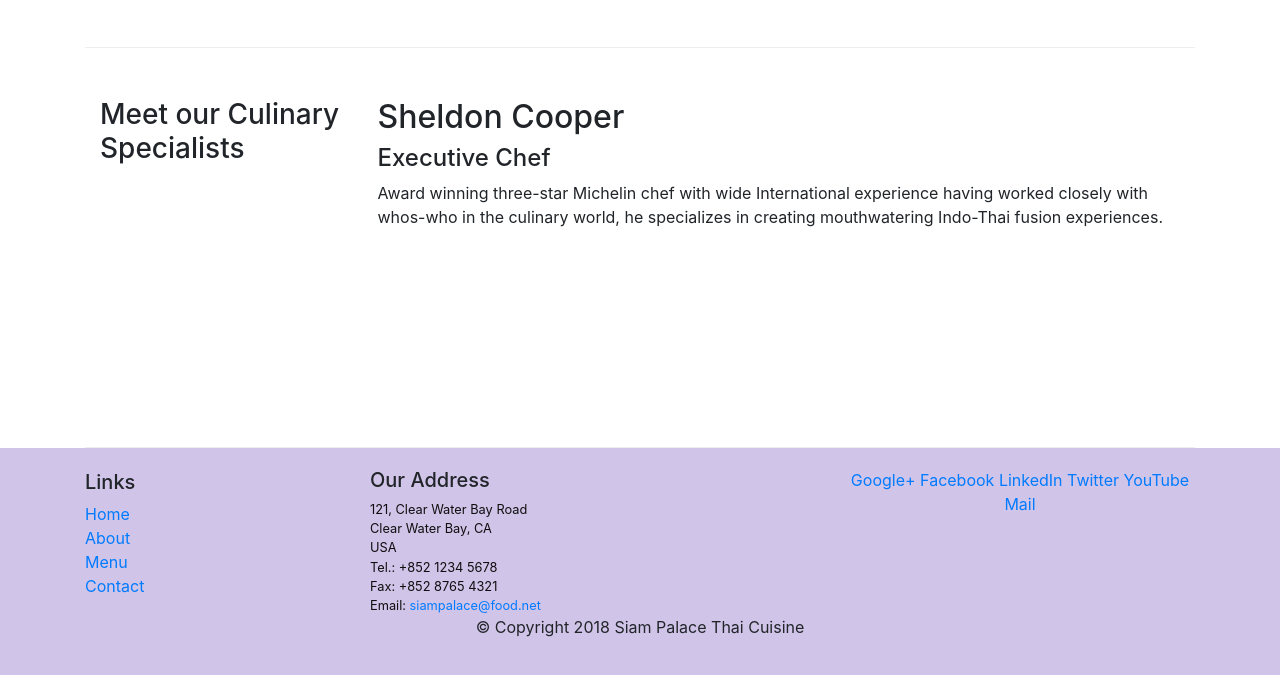
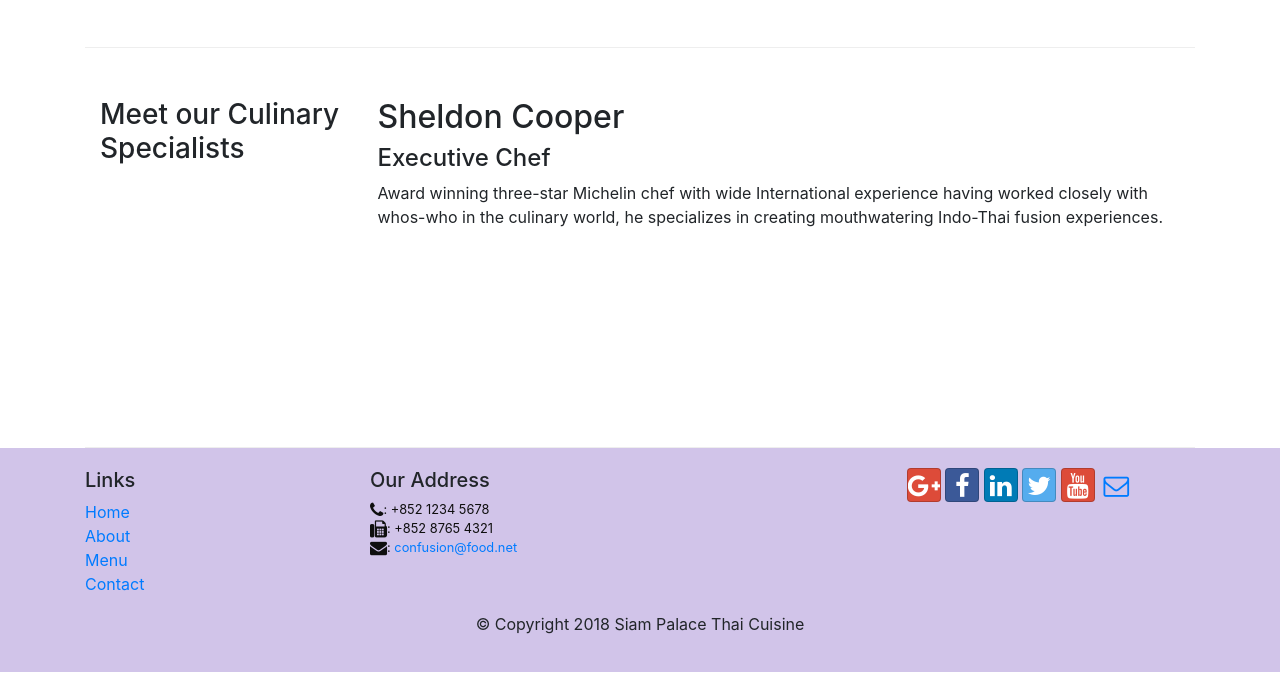
Before and after one commit to PauuuIFBM/Siam-Palace-website, a website: page index.html in a window 1280 px wide. Shown: the part 1086-1761 px from the top of the page. Drawn offline with nearby package versions, Linux system fonts and the light colour scheme.

Commit message:
Activity 5 done

```diff
--- a/index.html
+++ b/index.html
@@ -7,6 +7,10 @@
     <meta http-equiv="x-ua-compatible" content="ie=edge">
 
     <link rel="stylesheet" href="node_modules/bootstrap/dist/css/bootstrap.min.css">
+    <link rel="stylesheet" href="node_modules/font-awesome/css/font-awesome.min.css">
+    <link rel="stylesheet" href="node_modules/bootstrap-social/bootstrap-social.css">
+
+
     <script src="node_modules/jquery/dist/jquery.slim.js"></script>
     <script src="node_modules/popper.js/dist/umd/popper.min.js"></script>
     <script src="node_modules/bootstrap/dist/js/bootstrap.min.js"></script>
@@ -27,10 +31,13 @@
                 <div class="collapse navbar-collapse" id="Navbar">
 
                     <ul class="navbar-nav mr-auto">
-                        <li class="nav-item active"><a class="nav-link" href="#">Home</a></li>
-                        <li class="nav-item"><a class="nav-link" href="./aboutus.html">About</a></li>
-                        <li class="nav-item"><a class="nav-link" href="#">Menu</a></li>
-                        <li class="nav-item"><a class="nav-link" href="#">Contact</a></li>
+                        <li class="nav-item active"><a class="nav-link" href="#"><span class="fa fa-home fa-lg"></span>
+                                Home</a></li>
+                        <li class="nav-item"><a class="nav-link" href="./aboutus.html"><span class="fa fa-info fa-lg"></span>
+                                About</a></li>
+                        <li class="nav-item"><a class="nav-link" href="#"><span class="fa fa-list fa-lg"></span> Menu</a></li>
+                        <li class="nav-item"><a class="nav-link" href="#"><span class="fa fa-address-card fa-lg"></span>
+                                Contact</a></li>
                     </ul>
                 </div>
             </div>
@@ -105,22 +112,23 @@
                 <div class="col-8 col-sm-5">
                     <h5>Our Address</h5>
                     <address>
-                        121, Clear Water Bay Road<br>
-                        Clear Water Bay, CA<br>
-                        USA<br>
-                        Tel.: +852 1234 5678<br>
-                        Fax: +852 8765 4321<br>
-                        Email: <a href="mailto:siampalace@food.net">siampalace@food.net</a>
-                    </address>
+                        <i class="fa fa-phone fa-lg"></i>: +852 1234 5678<br>
+                        <i class="fa fa-fax fa-lg"></i>: +852 8765 4321<br>
+                        <i class="fa fa-envelope fa-lg"></i>:
+                        <a href="mailto:siampalace@food.net">confusion@food.net</a></address>
                 </div>
                 <div class="col-12 col-sm-4">
                     <div class="text-center">
-                        <a href="http://google.com/+">Google+</a>
-                        <a href="http://www.facebook.com/profile.php?id=">Facebook</a>
-                        <a href="http://www.linkedin.com/in/">LinkedIn</a>
-                        <a href="http://twitter.com/">Twitter</a>
-                        <a href="http://youtube.com/">YouTube</a>
-                        <a href="mailto:">Mail</a>
+                        <div class="text-center">
+                            <a class="btn btn-social-icon btn-google" href="http://google.com/+"><i class="fa fa-google-plus"></i></a>
+                            <a class="btn btn-social-icon btn-facebook" href="http://www.facebook.com/profile.php?id="><i
+                                    class="fa fa-facebook"></i></a>
+                            <a class="btn btn-social-icon btn-linkedin" href="http://www.linkedin.com/in/"><i class="fa fa-linkedin"></i></a>
+                            <a class="btn btn-social-icon btn-twitter" href="http://twitter.com/"><i class="fa fa-twitter"></i></a>
+                            <a class="btn btn-social-icon btn-google" href="http://youtube.com/"><i class="fa fa-youtube"></i></a>
+                            <a class="btn btn-social-icon" href="mailto:"><i class="fa fa-envelope-o"></i></a>
+                        </div>
+
                     </div>
                 </div>
             </div>
--- a/package.json
+++ b/package.json
@@ -15,6 +15,8 @@
   },
   "dependencies": {
     "bootstrap": "^4.0.0",
+    "bootstrap-social": "^5.1.1",
+    "font-awesome": "^4.7.0",
     "jquery": "^3.3.1",
     "popper.js": "^1.12.9"
   }
```
Also changed, not shown: aboutus.html (+37 -25 lines), 1 other file.
